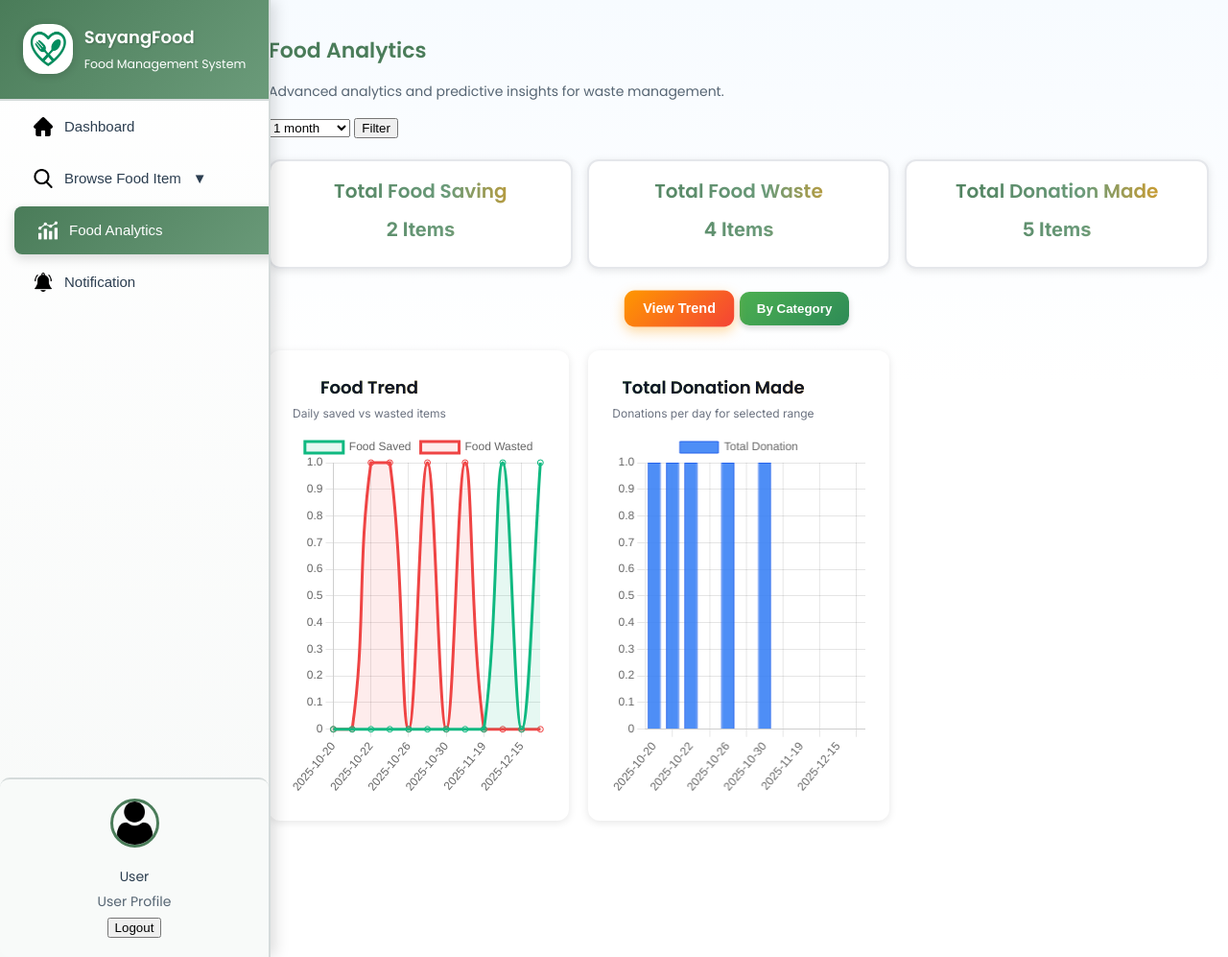
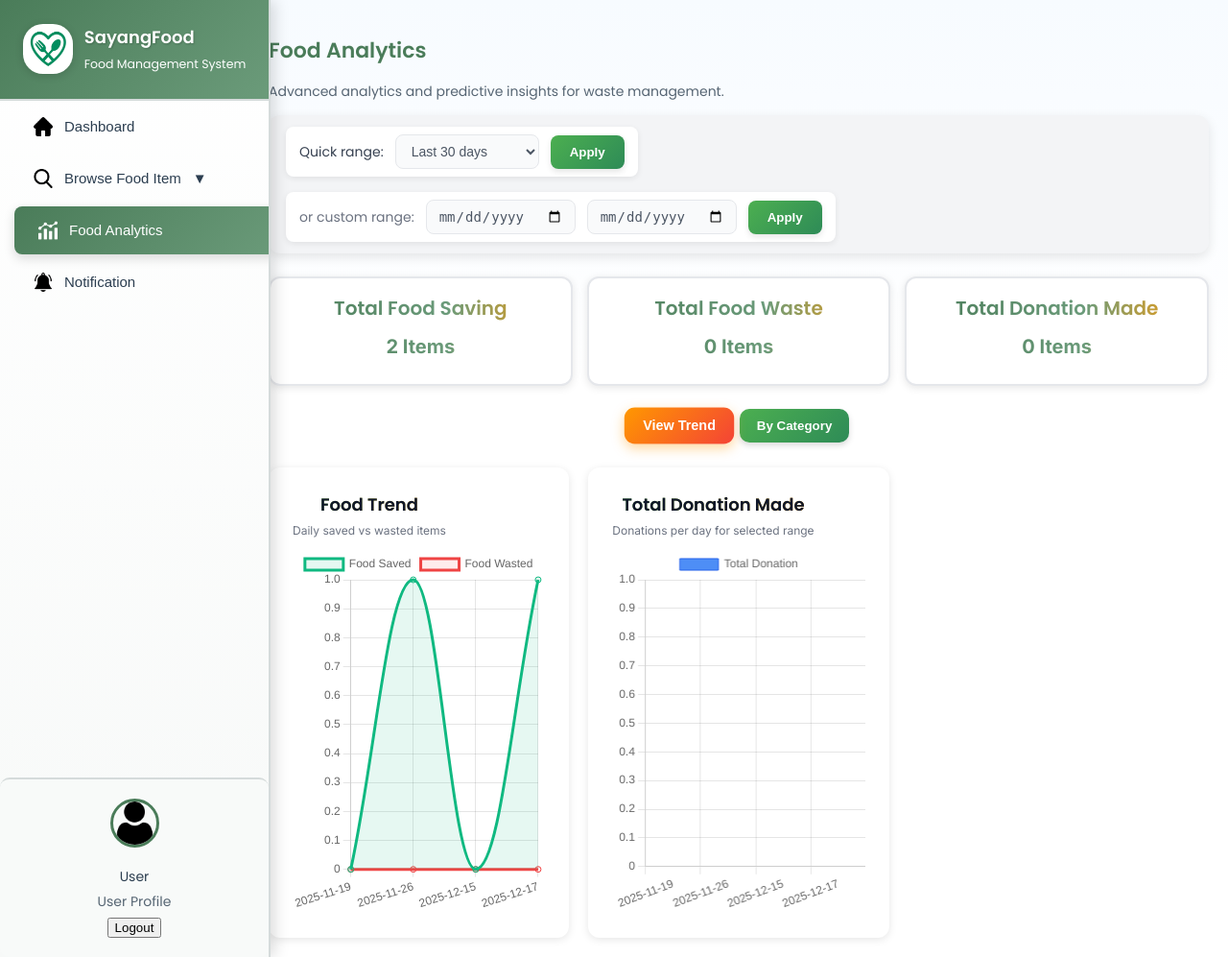
Before and after one commit to XinYou0910/SayangFood, a PHP site: page /SayangFood/food_analytics.html in a window 1280 px wide. Shown: the whole page at 96% size. Run offline with PHP 8.4, Linux system fonts and the light colour scheme; data comes from the database, SQL or seed files in the repository.

Commit message:
Updated the filter function for date and category

```diff
--- a/food_analytics.css
+++ b/food_analytics.css
@@ -5,6 +5,122 @@ body {
   background: linear-gradient(180deg, #f7fbff 0%, #ffffff 40%);
   color: #0f172a;
 }
+
+/* Improved Filter Section */
+.filter-bar {
+  display: flex;
+  align-items: center;
+  gap: 16px;
+  margin-bottom: 24px;
+  flex-wrap: wrap;
+  background: #f3f4f6;
+  padding: 12px 18px;
+  border-radius: 12px;
+  box-shadow: 0 4px 12px rgba(0, 0, 0, 0.1);
+}
+
+/* Quick filter and custom filter enhancements */
+.quick-filter,
+.custom-filter {
+  display: flex;
+  align-items: center;
+  gap: 12px;
+  font-size: 14px;
+  font-weight: 500;
+  color: #374151;
+  border-radius: 8px;
+  background: white;
+  padding: 8px 14px;
+  box-shadow: 0 2px 6px rgba(0, 0, 0, 0.08);
+  transition: all 0.3s ease;
+}
+
+/* Hover effect for filter inputs */
+.quick-filter:hover,
+.custom-filter:hover {
+  transform: translateY(-2px);
+  box-shadow: 0 6px 12px rgba(0, 0, 0, 0.12);
+}
+
+/* Input elements */
+.filter-bar input[type="date"],
+.filter-bar select {
+  padding: 8px 12px;
+  border-radius: 8px;
+  border: 1px solid #e5e7eb;
+  font-size: 14px;
+  width: 150px;
+  background-color: #f9fafb;
+  color: #4b5563;
+  transition: border 0.3s ease;
+}
+
+/* Focus effect for input fields */
+.filter-bar input[type="date"]:focus,
+.filter-bar select:focus {
+  border-color: #10b981;
+  outline: none;
+}
+
+/* Apply Button */
+#filterBtn, #applyCustomFilter {
+  padding: 10px 20px;
+  background: linear-gradient(135deg, #4CAF50, #2E8B57);
+  color: white;
+  font-weight: 600;
+  border-radius: 8px;
+  border: none;
+  cursor: pointer;
+  transition: all 0.3s ease;
+  box-shadow: 0 3px 6px rgba(0, 0, 0, 0.1);
+}
+
+/* Hover effect for apply button */
+#filterBtn:hover, #applyCustomFilter:hover {
+  background: linear-gradient(135deg, #ff9800, #f44336);
+  transform: translateY(-2px);
+  box-shadow: 0 4px 12px rgba(255, 152, 0, 0.3);
+}
+
+/* Custom Filter Layout */
+.custom-filter input[type="date"] {
+  width: 130px; /* Adjusted width */
+}
+
+/* Custom range divider */
+.custom-filter span {
+  color: #6b7280;
+  font-weight: 500;
+}
+
+/* Enhanced layout for different screen sizes */
+@media (max-width: 768px) {
+  .filter-bar {
+    flex-direction: column;
+    gap: 16px;
+    padding: 18px;
+  }
+
+  .quick-filter,
+  .custom-filter {
+    width: 100%;
+    justify-content: space-between;
+    padding: 10px;
+  }
+
+  .filter-bar input[type="date"],
+  .filter-bar select {
+    width: 100%;
+    padding: 10px;
+  }
+
+  #filterBtn, #applyCustomFilter {
+    width: 100%;
+    padding: 12px;
+  }
+}
+
+
 
 .dashboard-cards {
   display: flex;
--- a/food_analytics.html
+++ b/food_analytics.html
@@ -66,14 +66,27 @@
       <p>Advanced analytics and predictive insights for waste management.</p>
     </div>
 
-    <div class="filter-controls">
-      <select id="filterRange">
-        <option value="7">7 days</option>
-        <option value="30" selected>1 month</option>
-        <option value="365">12 months</option>
-      </select>
-      <button id="filterBtn" class="filter-btn">Filter</button>
-    </div>
+<div class="filter-bar">
+  <!-- Quick filter (7, 30, 90 days) -->
+  <div class="quick-filter">
+    <label for="filterRange">Quick range:</label>
+    <select id="filterRange">
+      <option value="7">Last 7 days</option>
+      <option value="30" selected>Last 30 days</option>
+      <option value="90">Last 90 days</option>
+    </select>
+    <button id="filterBtn">Apply</button>
+  </div>
+
+  <!-- Custom date range with calendar -->
+  <div class="custom-filter">
+    <span>or custom range:</span>
+    <input type="date" id="startDate">
+    <input type="date" id="endDate">
+    <button id="applyCustomFilter">Apply</button>
+  </div>
+</div>
+
 
     <!-- Summary Cards -->
     <div class="dashboard-cards">
--- a/food_analytics_data.php
+++ b/food_analytics_data.php
@@ -1,7 +1,10 @@
 <?php
 /**
  * food_analytics_data.php
- * Fixed version with proper error handling and data counting
+ * Version with:
+ *  - range OR custom date filter
+ *  - proper counting rules for saved/waste
+ *  - cleaned syntax
  */
 header('Content-Type: application/json; charset=utf-8');
 include 'db_connect.php';
@@ -9,7 +12,37 @@ include 'db_connect.php';
 $type  = isset($_GET['type']) ? $_GET['type'] : 'trend';
 $range = isset($_GET['range']) ? intval($_GET['range']) : 30;
 
-// Check database connection
+$startParam = $_GET['start'] ?? null;
+$endParam   = $_GET['end'] ?? null;
+
+// --------------------------
+// Find the latest expiry_date IN THE DATA
+// --------------------------
+$maxDateSql = "SELECT MAX(expiry_date) AS max_date FROM food_item_inventory";
+$maxRes = $conn->query($maxDateSql);
+$maxRow = $maxRes ? $maxRes->fetch_assoc() : null;
+$maxExpiryDate = $maxRow['max_date'] ?? date('Y-m-d');
+
+// --------------------------
+// Date range calculation
+// --------------------------
+if ($startParam && $endParam) {
+    // Custom calendar range from JS
+    $startDate = date('Y-m-d', strtotime($startParam));
+    $endDate   = date('Y-m-d', strtotime($endParam));
+} else {
+    // Quick filter: "last X days" relative to LAST date in the data
+    $endDate = $maxExpiryDate;
+
+    // last N days inclusive → subtract (range-1)
+    $daysBack = max($range - 1, 0);
+    $startDate = date('Y-m-d', strtotime($endDate . " -{$daysBack} days"));
+}
+
+
+// --------------------------
+// Check DB connection
+// --------------------------
 if (!isset($conn) || $conn->connect_error) {
     http_response_code(500);
     echo json_encode([
@@ -19,56 +52,53 @@ if (!isset($conn) || $conn->connect_error) {
     exit;
 }
 
-// Calculate the date range
-$startDate = date('Y-m-d', strtotime("-$range days"));
-
-// ========================
-// SUMMARY COUNTS (UPDATED)
-// ========================
+// =======================================================
+// SUMMARY COUNTS
+// Food Saved = Used + Planned for Meal
+// Food Waste = Expired
+// Donation   = Donated
+// =======================================================
 $summaryQuery = "
   SELECT
-    -- Food saved = Used + Planned for Meal
     COUNT(CASE WHEN item_status IN ('Used', 'Planned for Meal') THEN 1 END) AS total_saved,
-    -- Food waste = Expired
     COUNT(CASE WHEN item_status = 'Expired' THEN 1 END) AS total_waste,
-    -- Donation (unchanged)
     COUNT(CASE WHEN item_status = 'Donated' THEN 1 END) AS total_donation
   FROM food_item_inventory
-  WHERE expiry_date >= ?
+  WHERE expiry_date BETWEEN ? AND ?
 ";
 
 $stmt = $conn->prepare($summaryQuery);
 if (!$stmt) {
     http_response_code(500);
-    echo json_encode(['error' => 'Prepare failed', 'details' => $conn->error]);
+    echo json_encode(['error' => 'Prepare failed (summary)', 'details' => $conn->error]);
     exit;
 }
 
-$stmt->bind_param("s", $startDate);
+$stmt->bind_param("ss", $startDate, $endDate);
 $stmt->execute();
 $summaryRes = $stmt->get_result();
-$summary = $summaryRes->fetch_assoc();
+$summary = $summaryRes->fetch_assoc() ?: [];
 
-// Set defaults if null
 $summary = [
     'total_saved'    => (int)($summary['total_saved'] ?? 0),
     'total_waste'    => (int)($summary['total_waste'] ?? 0),
     'total_donation' => (int)($summary['total_donation'] ?? 0)
 ];
 
-// ======================
-// TREND DATA (UPDATED)
-// ======================
+// =======================================================
+// TREND DATA
+// Saved = Used + Planned for Meal (per day)
+// Waste = Expired
+// =======================================================
 $trendQuery = "
   SELECT
     DATE(expiry_date) AS date,
-    -- Saved = Used + Planned for Meal (no more Available)
     COUNT(CASE WHEN item_status IN ('Used', 'Planned for Meal') THEN 1 END) AS saved,
     COUNT(CASE WHEN item_status = 'Expired' THEN 1 END) AS wasted,
     COUNT(CASE WHEN item_status = 'Donated' THEN 1 END) AS donated,
     COUNT(CASE WHEN item_status = 'Used' THEN 1 END) AS used
   FROM food_item_inventory
-  WHERE expiry_date >= ?
+  WHERE expiry_date BETWEEN ? AND ?
   GROUP BY DATE(expiry_date)
   ORDER BY date ASC
 ";
@@ -80,10 +110,12 @@ if (!$stmt2) {
     exit;
 }
 
-$stmt2->bind_param("s", $startDate);
+$stmt2->bind_param("ss", $startDate, $endDate);
 $stmt2->execute();
+
 $trendRes = $stmt2->get_result();
 $trend = [];
+
 while ($row = $trendRes->fetch_assoc()) {
     $trend[] = [
         'date'    => $row['date'],
@@ -94,16 +126,23 @@ while ($row = $trendRes->fetch_assoc()) {
     ];
 }
 
-// ==========================
+// =======================================================
 // CATEGORY DISTRIBUTION
-// ==========================
+// =======================================================
 $categoryQuery = "
   SELECT
     item_category AS category,
     COUNT(*) AS count,
-    ROUND(COUNT(*) * 100.0 / (SELECT COUNT(*) FROM food_item_inventory WHERE expiry_date >= ?), 1) AS percentage
+    ROUND(
+      COUNT(*) * 100.0 / (
+        SELECT COUNT(*)
+        FROM food_item_inventory
+        WHERE expiry_date BETWEEN ? AND ?
+      ),
+      1
+    ) AS percentage
   FROM food_item_inventory
-  WHERE expiry_date >= ?
+  WHERE expiry_date BETWEEN ? AND ?
   GROUP BY item_category
   ORDER BY count DESC
 ";
@@ -115,10 +154,12 @@ if (!$stmt3) {
     exit;
 }
 
-$stmt3->bind_param("ss", $startDate, $startDate);
+$stmt3->bind_param("ssss", $startDate, $endDate, $startDate, $endDate);
 $stmt3->execute();
+
 $categoryRes = $stmt3->get_result();
 $category = [];
+
 while ($row = $categoryRes->fetch_assoc()) {
     $category[] = [
         'category'   => $row['category'],
@@ -127,9 +168,9 @@ while ($row = $categoryRes->fetch_assoc()) {
     ];
 }
 
-// ==========================
-// RETURN JSON RESPONSE
-// ==========================
+// =======================================================
+// OUTPUT JSON
+// =======================================================
 echo json_encode([
     'total_saved'    => $summary['total_saved'],
     'total_waste'    => $summary['total_waste'],
@@ -138,6 +179,7 @@ echo json_encode([
     'category'       => $category,
     'debug'          => [
         'start_date' => $startDate,
+        'end_date'   => $endDate,
         'range_days' => $range
     ]
 ], JSON_PRETTY_PRINT);
```
Also changed, not shown: other parts of food_analytics.css (+72 -2 lines), food_analytics.js (+48 -14 lines).
